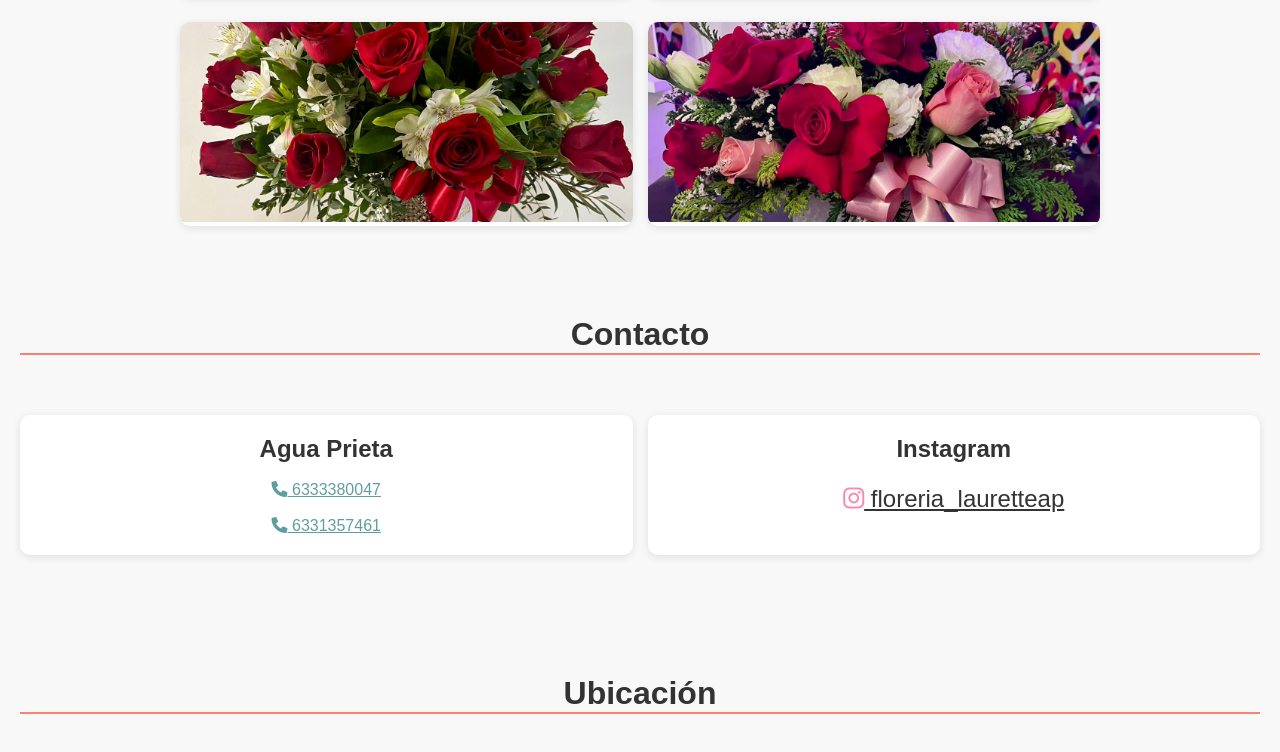
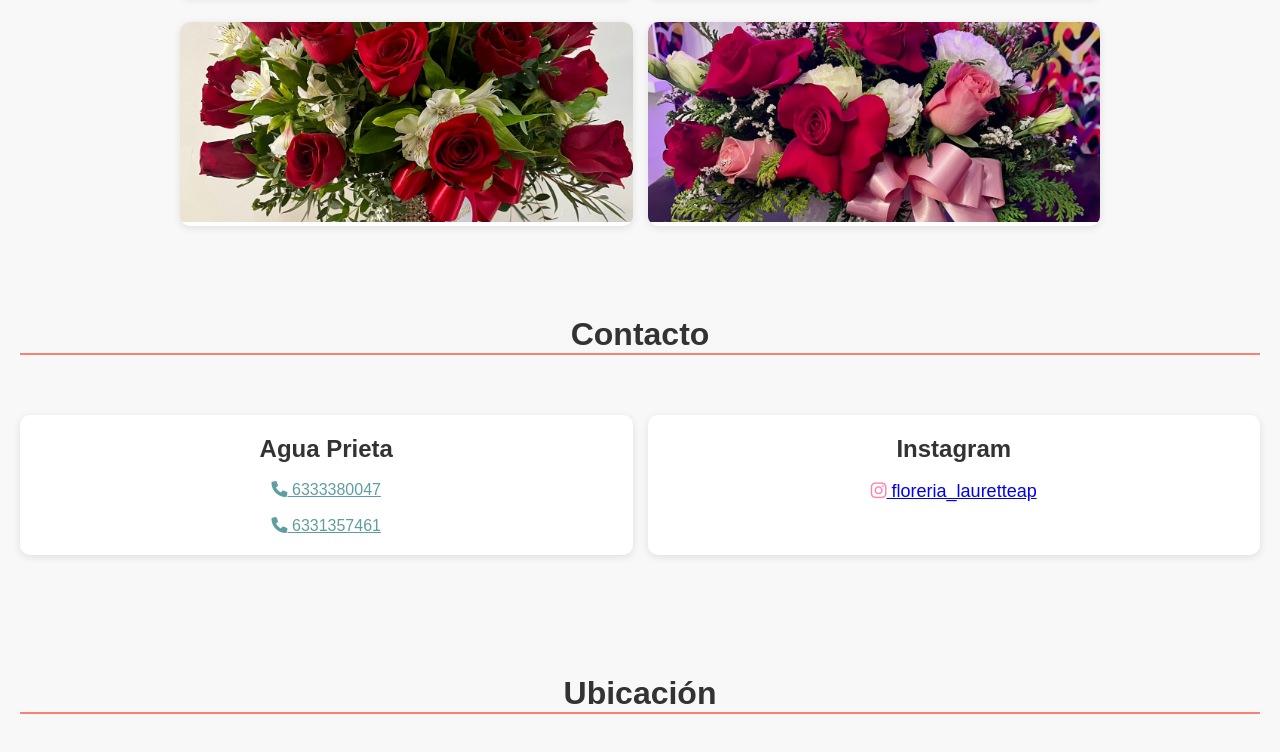
Before and after one commit to lauretteap/laurette_catalogo, a plain HTML site: page index.html in a window 1280 px wide. Shown: the part 4355-5107 px from the top of the page. Drawn offline with Linux system fonts and the light colour scheme.

Commit message:
Add files via upload

```diff
--- a/index.html
+++ b/index.html
@@ -302,6 +302,10 @@
             color: #fa86ad;
         }
 
+        #insta_link{
+            font-size: 18px;
+        }
+
         /* Hacer el iframe responsivo */
 iframe {
     max-width: 100%;
@@ -544,7 +548,7 @@ document.addEventListener("DOMContentLoaded", function () {
                 <h1 id="titulo_hmo">Instagram</h1>
                 <p id="subtitulo" style="display: none;">*Servicio a Domicilio* </p> <br>
 
-                <a href="https://www.instagram.com/floreria_lauretteap/" target="_blank" id="icono">
+                <a href="https://www.instagram.com/floreria_lauretteap/" target="_blank" id="insta_link">
                     <i class="fa-brands fa-instagram"></i> floreria_lauretteap
                 </a>
 
```
